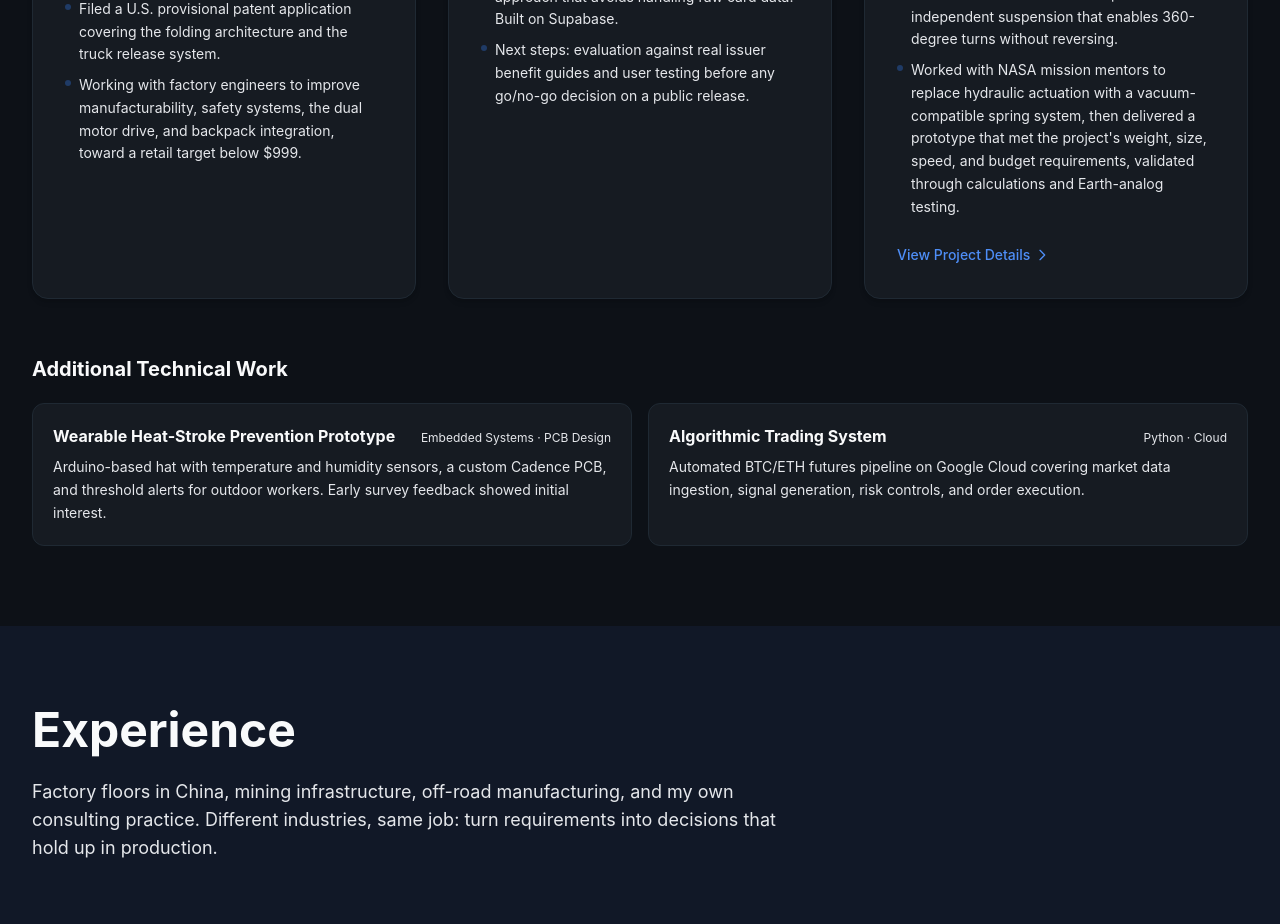
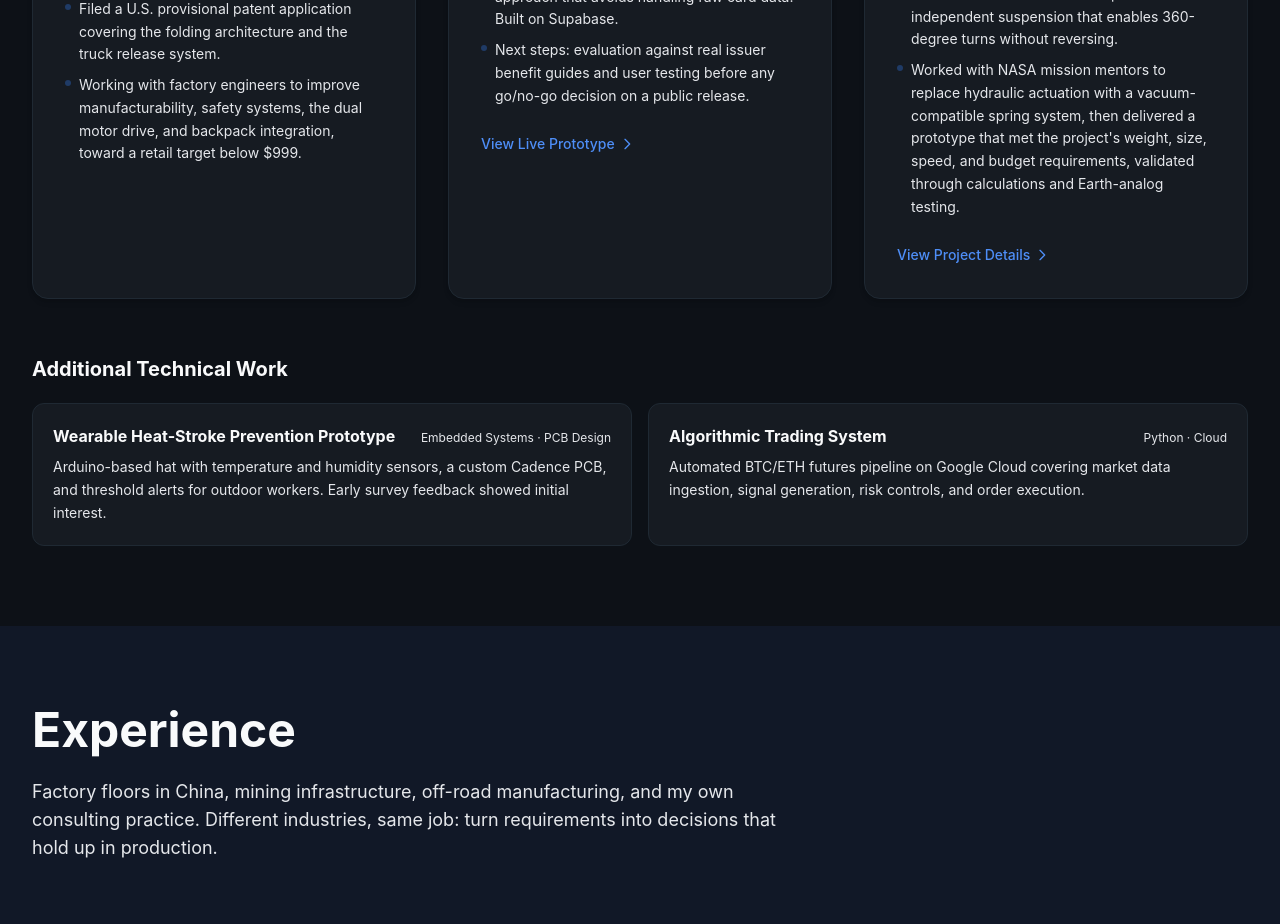
Before and after one commit to immmm-design/portfolio, a Next.js app: page / in a window 1280 px wide. Shown: the part 1600-2524 px from the top of the page. Built offline with nearby package versions, Linux system fonts and the light colour scheme.

Commit message:
Add live prototype link to PerkPulse AI card
External project links now open in a new tab.

https://claude.ai/code/session_011Yv1SLdnABkgj3EbfvYVUY

```diff
--- a/components/Projects.tsx
+++ b/components/Projects.tsx
@@ -126,6 +126,8 @@ export default function Projects() {
               {project.link && (
                 <a
                   href={project.link}
+                  target="_blank"
+                  rel="noopener noreferrer"
                   className="inline-flex items-center text-sm font-medium"
                   style={{ color: 'var(--accent-primary)' }}
                 >
--- a/data/projects.ts
+++ b/data/projects.ts
@@ -26,6 +26,8 @@ export const projects: Project[] = [
       'Scoped the MVP around three jobs: structured benefit parsing, monthly action prioritization, and purchase-category recommendations, with a privacy-first approach that avoids handling raw card data. Built on Supabase.',
       'Next steps: evaluation against real issuer benefit guides and user testing before any go/no-go decision on a public release.',
     ],
+    link: 'https://perk-pulse-zeta.vercel.app/',
+    linkText: 'View Live Prototype',
   },
   {
     id: 'nasa-psyche',
```
